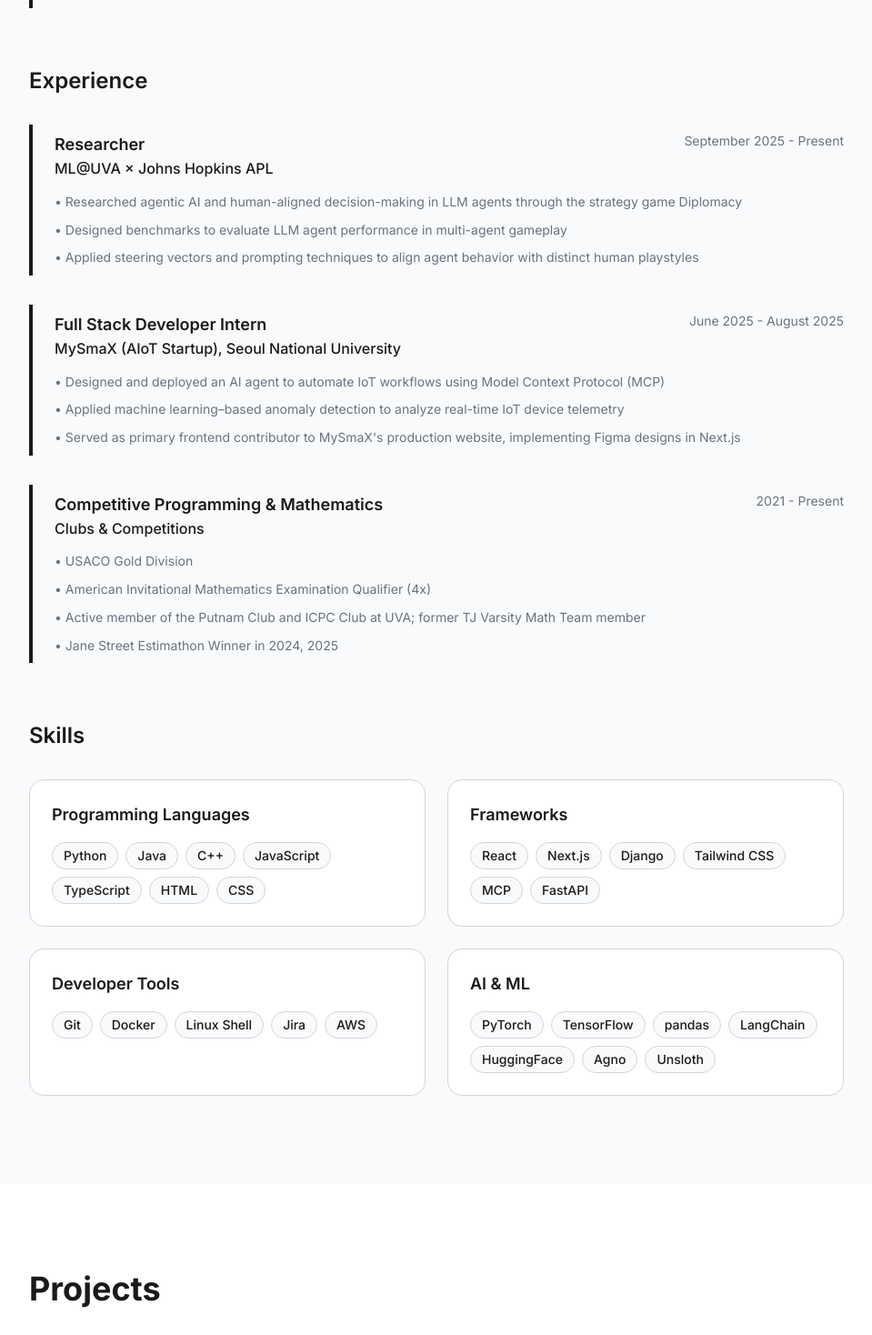
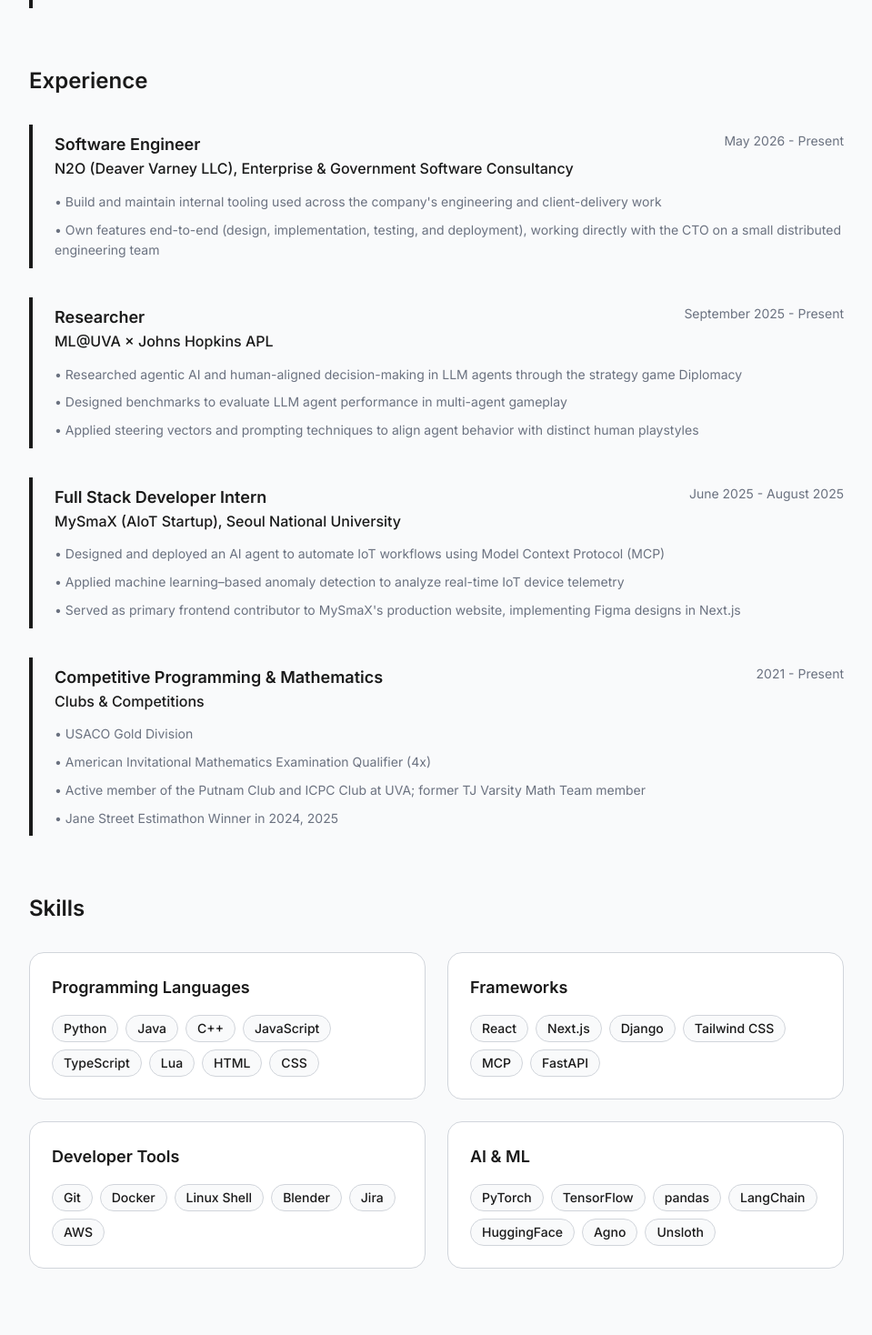
Before and after one commit to bestsemper/website, a Next.js app: page / in a window 1280 px wide. Shown: the part 1282-2750 px from the top of the page at 91% size, without its empty margins (160-1119 px from the left). Built offline with nearby package versions, Linux system fonts and the light colour scheme.

Commit message:
add N2O role and Hide in Plain Sight project, update resume PDF

```diff
--- a/data/resume.ts
+++ b/data/resume.ts
@@ -7,7 +7,7 @@
 };
 
 export const about = {
-  description: "Computer Science student at the University of Virginia. I like building full-stack apps, working on AI research, and doing competitive math and programming.",
+  description: "Computer Science student at the University of Virginia and software engineer at N2O. I like building full-stack apps, working on AI research, and doing competitive math and programming.",
 };
 
 export const education = [
@@ -41,6 +41,16 @@
 ];
 
 export const experience = [
+  {
+    title: "Software Engineer",
+    company: "N2O (Deaver Varney LLC), Enterprise & Government Software Consultancy",
+    location: "Remote",
+    period: "May 2026 - Present",
+    description: [
+      "Build and maintain internal tooling used across the company's engineering and client-delivery work",
+      "Own features end-to-end (design, implementation, testing, and deployment), working directly with the CTO on a small distributed engineering team",
+    ],
+  },
   {
     title: "Researcher",
     company: "ML@UVA × Johns Hopkins APL",
@@ -78,6 +88,18 @@
 ];
 
 export const projects = [
+  {
+    title: "Hide in Plain Sight!",
+    description: "Solo-developed and shipped a cross-platform (PC, mobile, tablet) multiplayer hide-and-seek Roblox game with 8 worlds.",
+    technologies: ["Lua", "Roblox Studio", "Blender"],
+    highlights: [
+      "Engineered a wall- and ceiling-climbing character controller and a surface-camouflage paint system in Lua",
+      "Modeled the game's 3D characters in Blender",
+      "Reached the top 10,000 Roblox games within a month of release, with 68K+ visits and 150 peak concurrent players",
+    ],
+    link: "https://www.roblox.com/games/112146781421413/Hide-in-Plain-Sight",
+    period: "June 2026 - Present",
+  },
   {
     title: "Hoos' Plan",
     description: "A course planning site for UVA students to map out their semesters and check prerequisites, corequisites, and other enrollment restrictions.",
@@ -144,6 +166,7 @@
   "Java": "Object-oriented programming for scalable applications.",
   "C++": "High-performance computing and systems programming.",
   "JavaScript": "Core technology for interactive web development.",
+  "Lua": "Lightweight scripting language used for Roblox game development.",
   "TypeScript": "Typed superset of JavaScript for robust application scale.",
   "HTML": "Standard markup language for web documents.",
   "CSS": "Style sheet language for web presentation.",
@@ -157,6 +180,8 @@
   "Docker": "Platform for developing, shipping, and running applications in containers.",
   "Linux Shell": "Command-line interface for interacting with the operating system.",
   "Jira": "Issue tracking and project management tool.",
+  "Blender": "Open-source 3D modeling and animation software.",
+  "Roblox Studio": "Development environment for building Roblox games.",
   "AWS": "Comprehensive cloud computing platform.",
   "PyTorch": "Open source machine learning framework.",
   "TensorFlow": "End-to-end open source platform for machine learning.",
@@ -177,6 +202,7 @@
     { name: "C++", description: skillDefinitions["C++"] },
     { name: "JavaScript", description: skillDefinitions["JavaScript"] },
     { name: "TypeScript", description: skillDefinitions["TypeScript"] },
+    { name: "Lua", description: skillDefinitions["Lua"] },
     { name: "HTML", description: skillDefinitions["HTML"] },
     { name: "CSS", description: skillDefinitions["CSS"] },
   ],
@@ -192,6 +218,7 @@
     { name: "Git", description: skillDefinitions["Git"] },
     { name: "Docker", description: skillDefinitions["Docker"] },
     { name: "Linux Shell", description: skillDefinitions["Linux Shell"] },
+    { name: "Blender", description: skillDefinitions["Blender"] },
     { name: "Jira", description: skillDefinitions["Jira"] },
     { name: "AWS", description: skillDefinitions["AWS"] },
   ],
@@ -209,6 +236,7 @@
 export const languages = ["English (Native)", "Korean (Native)", "Latin (Advanced Prose & Poetry)"];
 
 export const activities = [
+  "ML@UVA Operations Officer",
   "Alpine ski racer",
   "Certified junior ski coach",
   "USACO Gold Division",
```
Also changed, not shown: 1 other file (tests, documents, lock files or other folders).
